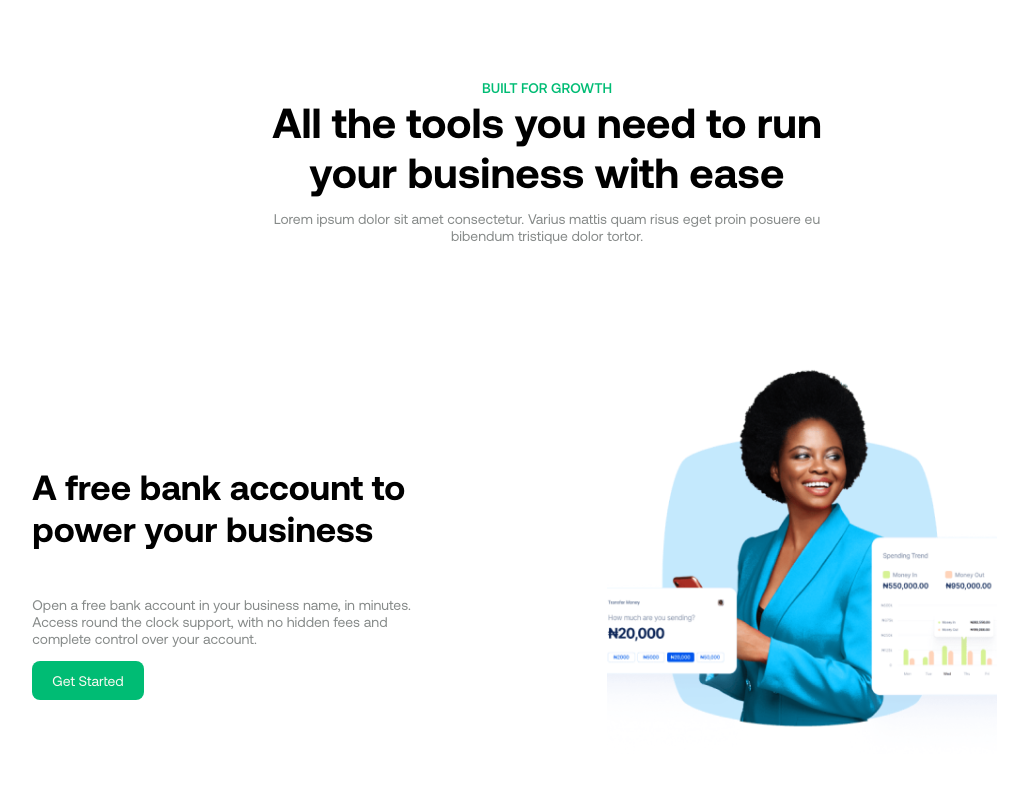
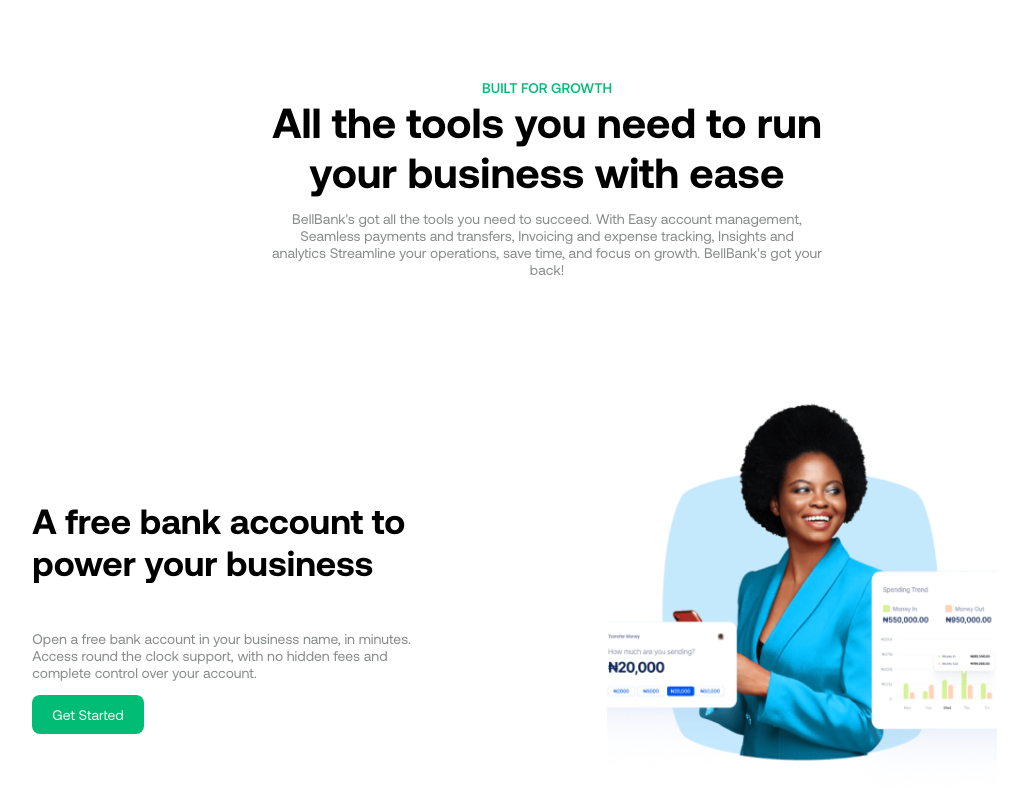
Before and after one commit to horlas08/BellBank, a React (Vite) app: page /company in a window 1280 px wide. Shown: the part 919-1719 px from the top of the page, without its empty margins (93-1121 px from the left). Built offline with nearby package versions, Linux system fonts and the light colour scheme.

Commit message:
type fix

```diff
--- a/src/pages/AboutUs.tsx
+++ b/src/pages/AboutUs.tsx
@@ -74,7 +74,6 @@
                     <div className=" leading-[26px] font-medium ">
                         <p className="my-2 ml-2">
                            - Creative problem-solving: We identify areas for improvement and develop innovative solutions to address them.
-
                         </p>
                         <p className="my-2 ml-2">
                            - Collaborative mindset: Our team works together to share ideas and expertise, ensuring a holistic approach to innovation.
--- a/src/pages/Company.tsx
+++ b/src/pages/Company.tsx
@@ -51,9 +51,11 @@
                         <h3 className="text-[25px] md:text-23xl text-black mt-0 mx-auto text-center md:w-[50%] text-center mb-0">
                             All the tools you need to run your business with ease</h3>
                         <p className={'text-center max-w-[550px] mx-auto font-aeonik text-gray-100'}>
-                            Lorem ipsum dolor sit amet consectetur. Varius mattis quam risus eget proin posuere
-                            eu
-                            bibendum tristique dolor tortor.
+                            BellBank's got all the tools you need to succeed. With
+                            Easy account management, Seamless payments and transfers, Invoicing and expense tracking, Insights and analytics
+
+                            Streamline your operations, save time, and focus on growth. BellBank's got your back!
+
                         </p>
                     </div>
                     <div className="flex md:flex-row flex-col justify-evenly gap-[70px]">
--- a/src/pages/Personal.tsx
+++ b/src/pages/Personal.tsx
@@ -95,10 +95,10 @@
                 <div className="content w-[80%] mx-auto">
                     <div className="relative text-mediumseagreen uppercase font-medium">Built for growth</div>
                     <h3 className="text-16xl md:text-23xl text-black mt-0 max-w-[500px] text-left mb-0">
-                        Grow globally with annual savings of $40k+</h3>
+                        Grow your wealth with annual savings</h3>
                     <p className={'text-left max-w-[550px] font-aeonik text-gray-100'}>
-                        Paystack is a technology company solving payments problems for ambitious businesses. Our mission
-                        is to help businesses.
+                        With BellBank's savings accounts, you can watch your money flourish worldwide. Earn competitive interest rates, enjoy easy access to your funds, and reach your financial goals faster.
+                        Start saving today and let your money grow globally, annually!
                     </p>
                 </div>
             </div>
@@ -116,9 +116,9 @@
                             </div>
                             <div className="sub-title">
                                 <p className={'text-center font-bold max-w-[350px]  font-aeonik text-gray-100'}>
-                                    Our platform simplifies config files and their mounting. Don’t spend time changing
-                                    low-level K8s resources.
+                                    Get instant access to your money with BellBank's Instant Debit Cards!
                                 </p>
+                                <p className={'text-center font-bold max-w-[350px]  font-aeonik text-gray-100'}>No more waiting, no more hassle. Get your Instant Debit Card today and enjoy the convenience of having your money at your fingertips!</p>
                             </div>
                         </div>
                     </div>
@@ -243,9 +243,7 @@
                                     Opening an account is simple as ABC...
                                 </h3>
                                 <p className={'text-left max-w-[550px] font-aeonik text-gray-100'}>
-                                    Lorem ipsum dolor sit amet consectetur. Varius mattis quam risus eget proin posuere
-                                    eu
-                                    bibendum tristique dolor tortor.
+                                    Join the BellBank family today and enjoy easy access to your money, anywhere, anytime!
                                 </p>
                             </div>
                             <Swiper allowTouchMove={false} noSwiping={false} slidesPerView={1}
```
